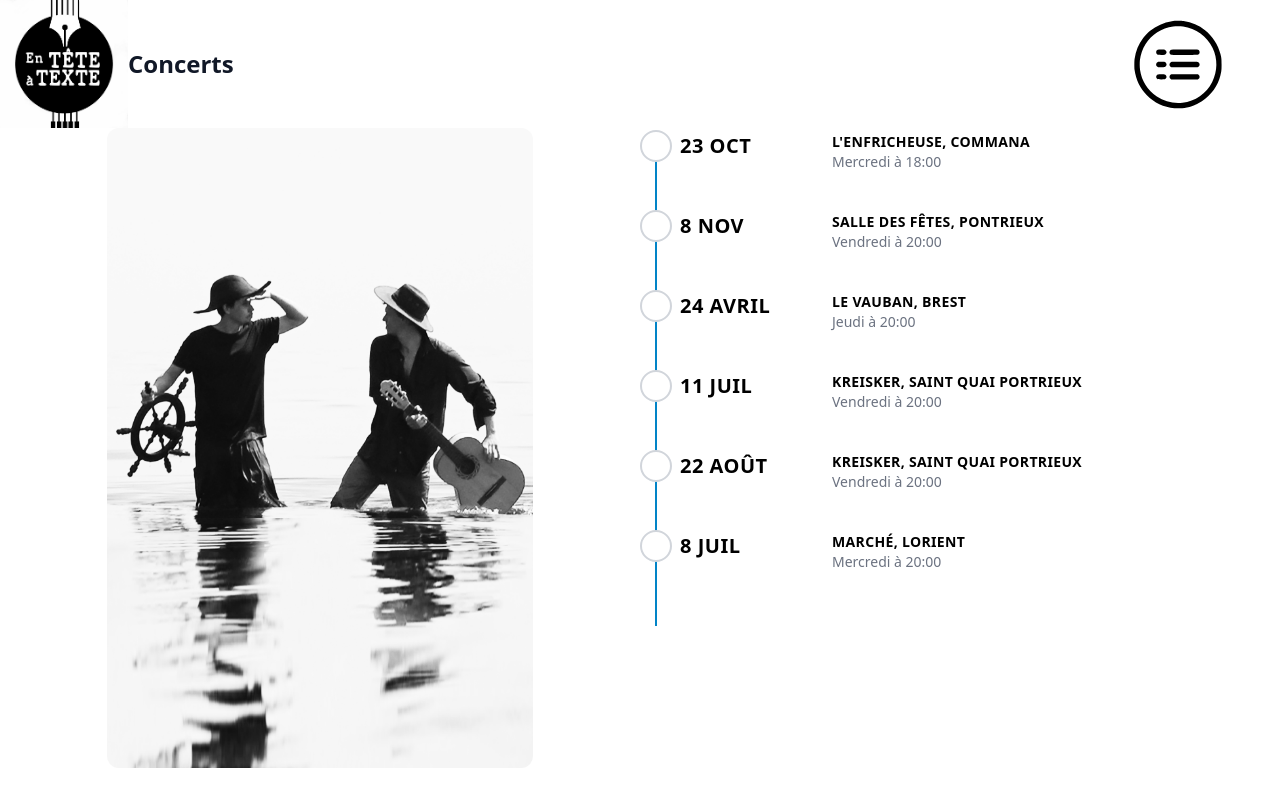
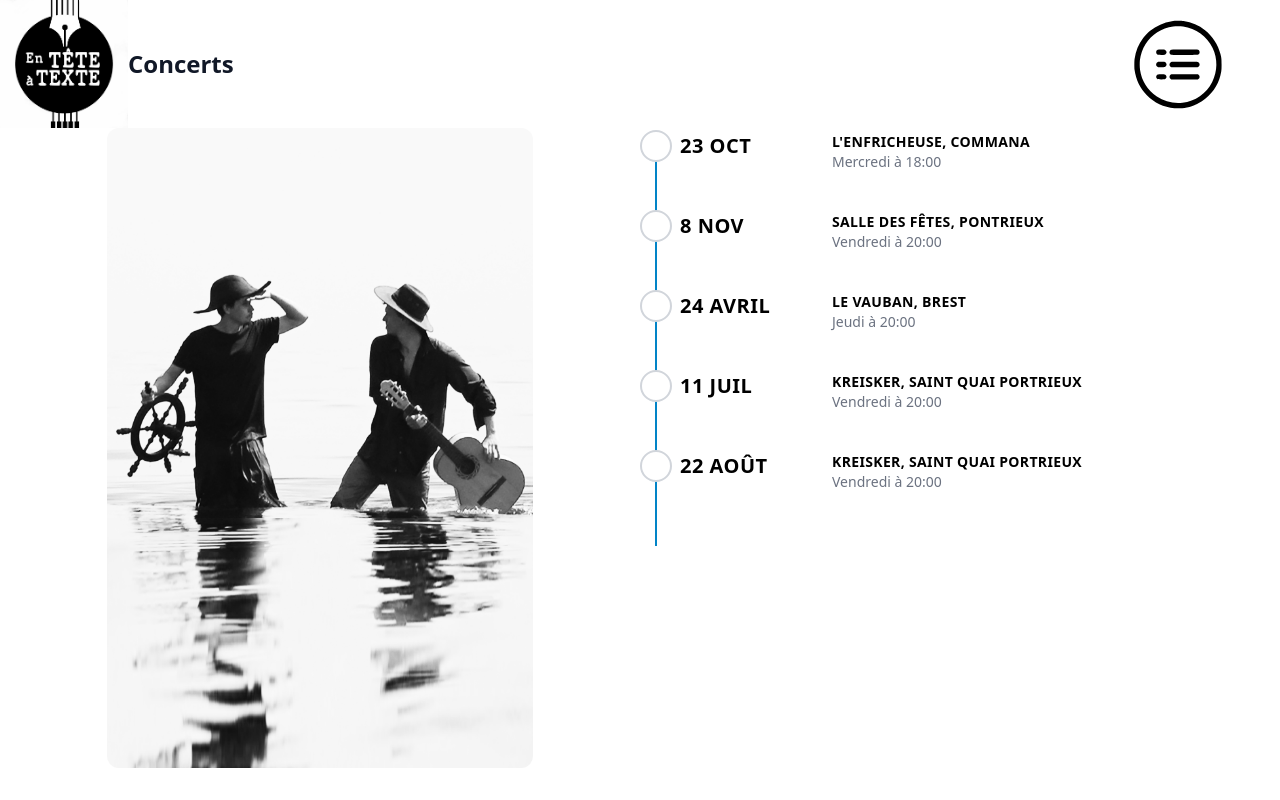
Before and after one commit to AlexandreKempf/en-tete-a-texte, a SvelteKit app: page /concerts in a window 1280 px wide. Built offline with nearby package versions, Linux system fonts and the light colour scheme.

Commit message:
Update concerts.js

```diff
--- a/src/routes/concerts.js
+++ b/src/routes/concerts.js
@@ -375,7 +375,7 @@ export const concerts = [
         place: 'Salle des Fêtes, Pontrieux'
     },
     {
-        date: new Date(2024, 30, 8, 20, 0),
+        date: new Date(2024, 8,30, 10, 0),
         place: 'Marché, Lorient'
     },
 
```
